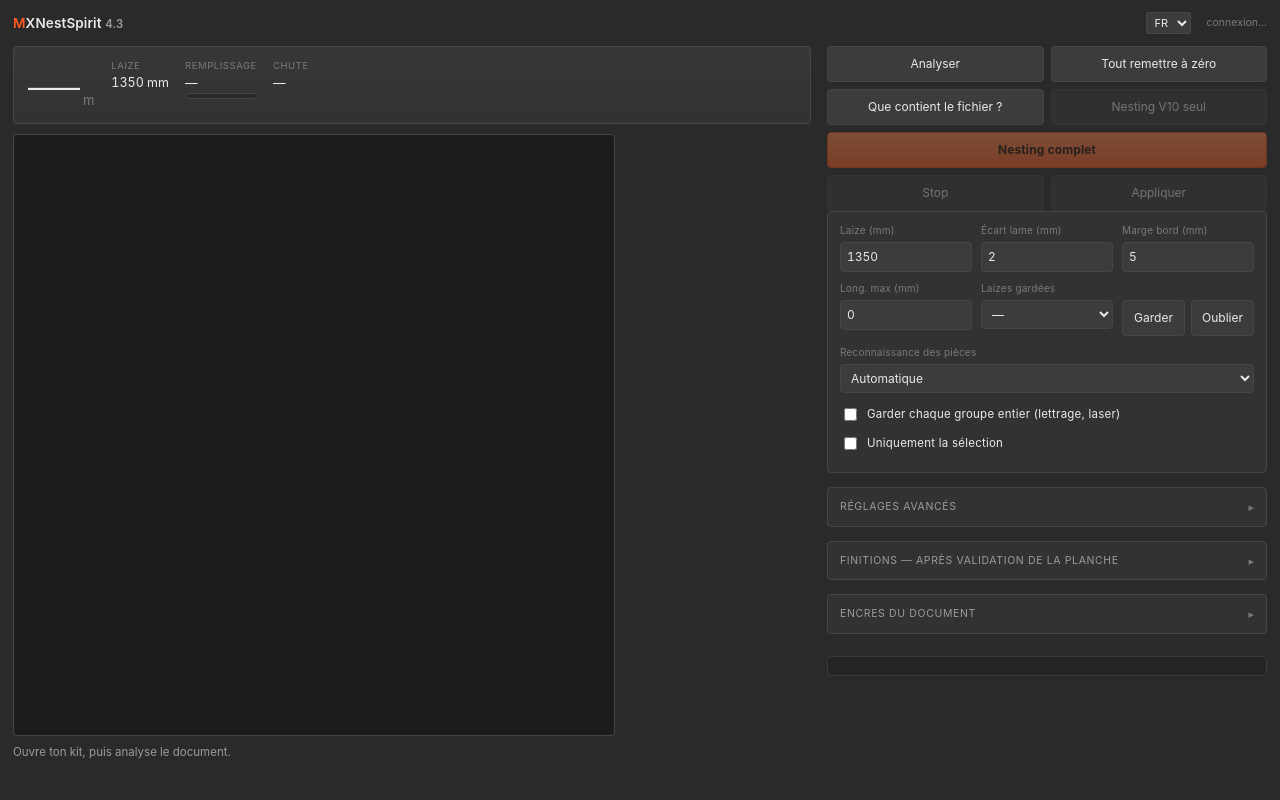
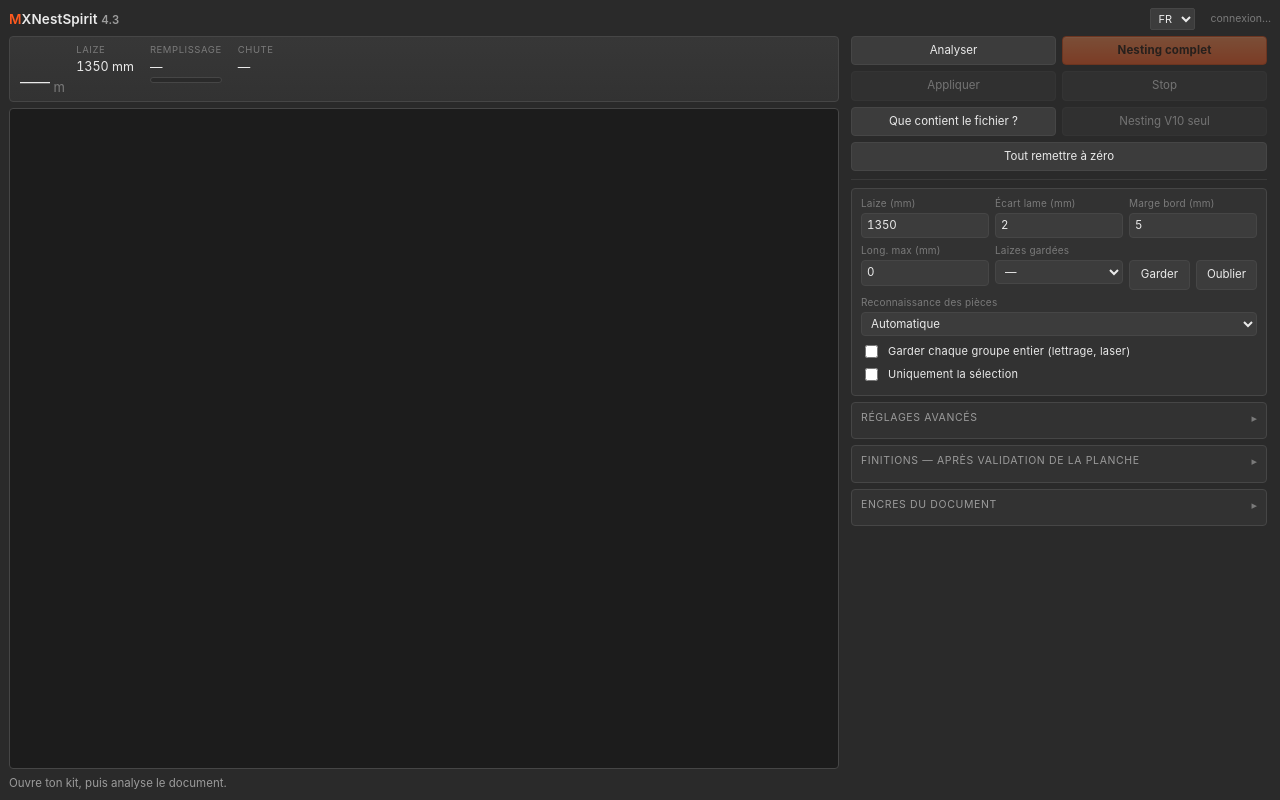
Before and after one commit to MXSPIRIT/mxnestspirit, a plain HTML site: page spiritpanel/index.html in a window 1280 px wide. Drawn offline with Linux system fonts and the light colour scheme.

Commit message:
4.3 — styles du panneau (large et portable)

```diff
--- a/spiritpanel/css/style.css
+++ b/spiritpanel/css/style.css
@@ -183,3 +183,51 @@ button:disabled{opacity:.38;cursor:default}
 .inkcount{color:var(--ink-faint);font-variant-numeric:tabular-nums;text-align:right}
 .inkrow select{padding:3px 4px;font-size:11px}
 .inknote{color:var(--ink-faint);font-size:10.5px;margin:2px 0 0;line-height:1.45}
+
+/* ---------- 4.3 : mise en page ----------
+   Comme les outils de nesting du marché (Deepnest, eCut, SigmaNEST) : à gauche
+   la planche, qui prend toute la hauteur ; à droite une barre de réglages
+   qui défile seule, boutons collés en haut. Plus aucun trou : la colonne de
+   gauche ne contient que le métrage et l'aperçu, qui s'étire. */
+.stage{display:flex;align-items:flex-start;justify-content:center;min-height:0}
+#preview{margin:0}
+.actions{display:grid;grid-template-columns:1fr 1fr;gap:6px;position:sticky;top:0;z-index:5;
+  background:var(--bg);padding:0 0 8px;margin-bottom:8px;border-bottom:1px solid var(--line-soft)}
+#hybrid{grid-column:auto}
+.actions #scan{order:1}.actions #hybrid{order:2}.actions #apply{order:3}.actions #stop{order:4}
+.actions #diag{order:5}.actions #run{order:6}.actions #reset{order:7;grid-column:1 / -1}
+.finitions{margin-top:0}
+.pane{margin-bottom:8px}
+#log{margin-top:0;max-height:110px}
+.hint{margin:6px 0 0}
+
+@media (min-width: 640px) {
+  html,body{height:100%;overflow:hidden}
+  body{display:flex;flex-direction:column}
+  header{flex:0 0 auto}
+  .cols{flex:1 1 auto;min-height:0;display:flex;align-items:stretch;gap:12px}
+  .left{flex:1 1 auto;min-width:0;display:flex;flex-direction:column}
+  .stage{flex:1 1 auto;background:#1c1c1c;border:1px solid var(--line);border-radius:var(--r);
+    align-items:center;overflow:hidden}
+  #preview{border:none;border-radius:0}
+  .side{flex:0 0 auto;width:clamp(330px,40%,420px);overflow-y:auto;overflow-x:hidden;padding-right:4px;
+    display:block}
+  #log{max-height:110px}
+}
+
+/* Écrans bas (portable) : tout se resserre. */
+@media (max-height: 950px) {
+  body{padding:8px 9px 8px;font-size:11.5px}
+  header{margin-bottom:6px}
+  .result{padding:6px 10px;margin-bottom:6px;gap:12px}
+  .metrage,.cols .metrage{font-size:30px}
+  .pane{padding:7px 9px 8px;margin-bottom:6px}
+  .row{margin-bottom:5px}
+  .grid3{gap:6px;margin-bottom:5px}
+  label{margin-bottom:2px}
+  input[type=text],input[type=number],select{padding:3px 5px}
+  button{padding:5px 7px}
+  .check{padding:1px 0;font-size:11px}
+  .finitions.folded{padding-bottom:7px}
+}
+#log:empty{display:none}
```
